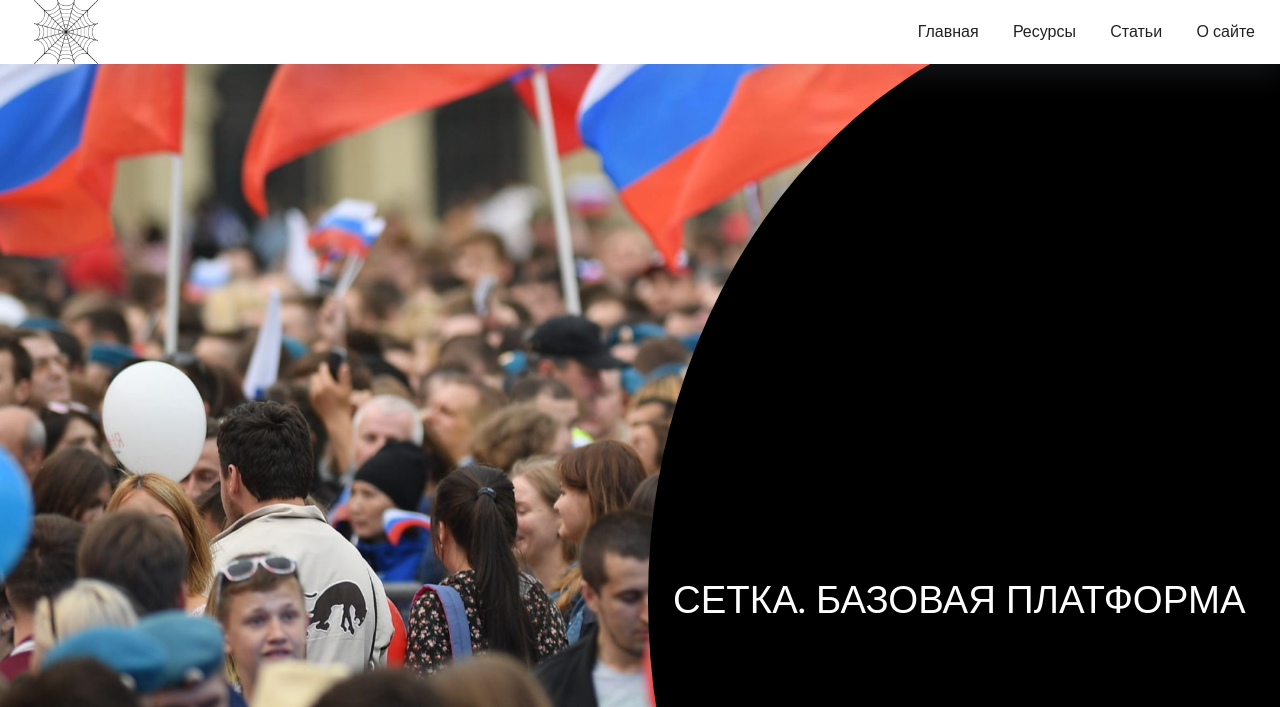
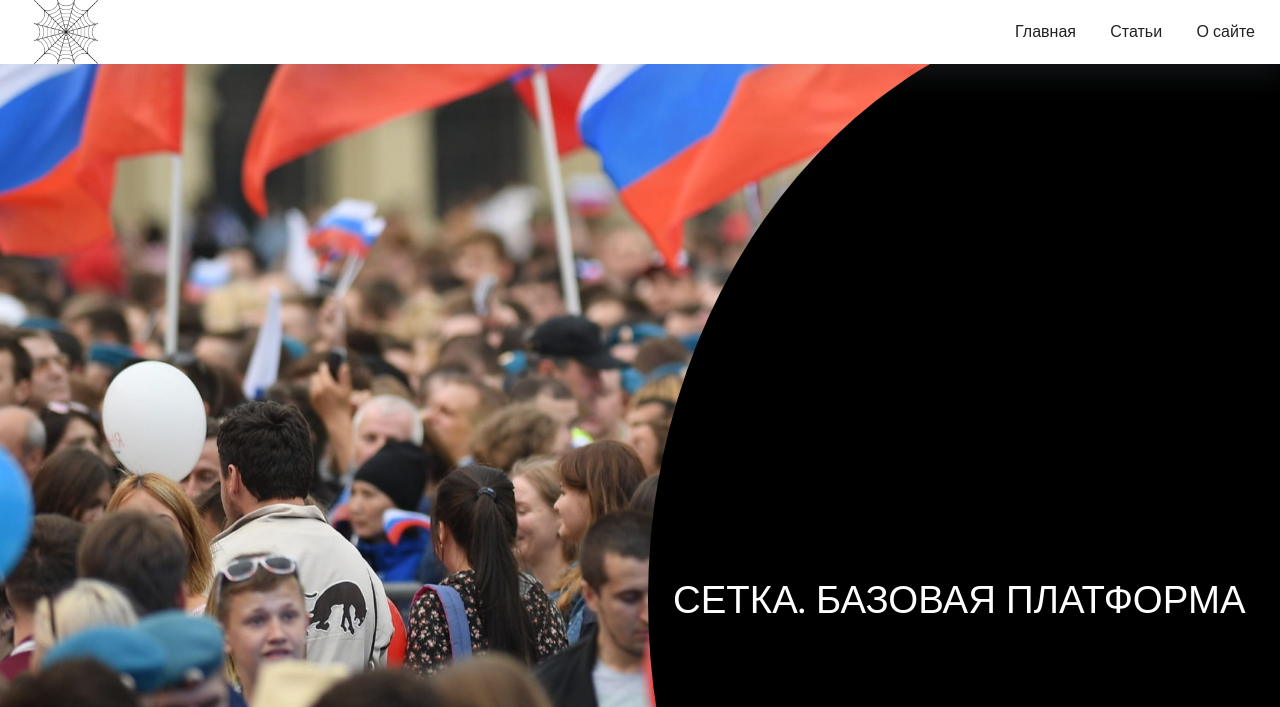
Before and after one commit to lolomap/Connections, a Django app: page / in a window 1280 px wide. Shown: the top 707 px of the page. Run offline with Django 4.2, Linux system fonts and the light colour scheme.

Commit message:
Undesirable info hidden

```diff
--- a/conns_site/polls/templates/base.html
+++ b/conns_site/polls/templates/base.html
@@ -18,7 +18,7 @@
                     <img src="{% static "images/connections.png" %}" class="logo"  alt="logo"/>
                 </a>
                 <a class="dropdown-item" href="/">Главная</a>
-                <a class="dropdown-item" href="/resources">Ресурсы</a>
+                <!--<a class="dropdown-item" href="/resources">Ресурсы</a>-->
                 <a class="dropdown-item" href="/articles/1">Статьи</a>
                 <a class="dropdown-item" href="/article/О-сайте">О сайте</a>
             </div>
```
